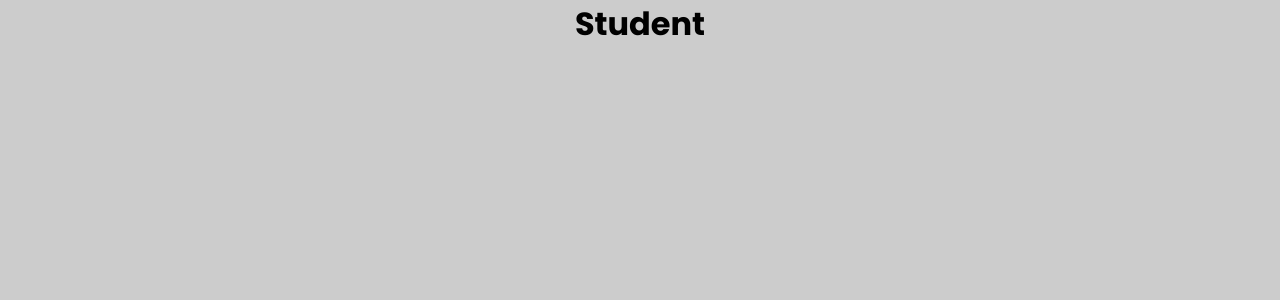
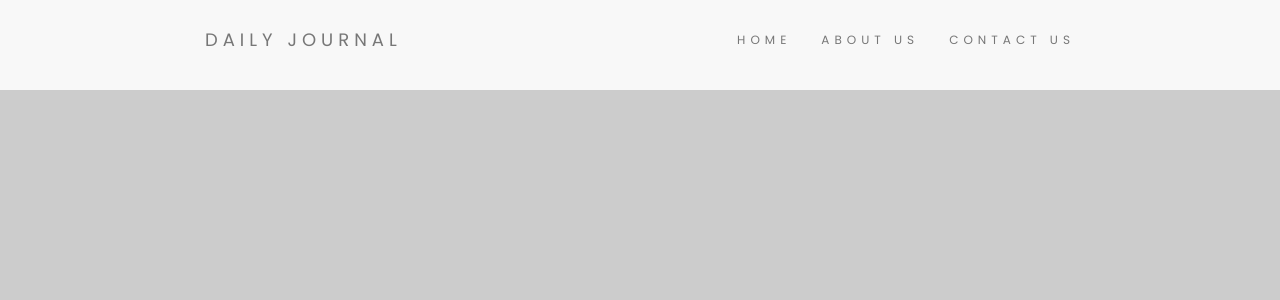
Before and after one commit to Kran891/jobportalreact, a React (Create React App) app: page /student in a window 1280 px wide. Shown: the top 300 px of the page. Built offline with nearby package versions, Linux system fonts and the light colour scheme.

Commit message:
login working now

```diff
--- a/package.json
+++ b/package.json
@@ -7,6 +7,7 @@
     "@testing-library/react": "^13.4.0",
     "@testing-library/user-event": "^13.5.0",
     "axios": "^1.4.0",
+    "bootstrap": "^5.3.1",
     "react": "^18.2.0",
     "react-dom": "^18.2.0",
     "react-router-dom": "^6.14.2",
--- a/public/index.html
+++ b/public/index.html
@@ -15,6 +15,8 @@
       user's mobile device or desktop. See https://developers.google.com/web/fundamentals/web-app-manifest/
     -->
     <link rel="manifest" href="%PUBLIC_URL%/manifest.json" />
+    <link rel="stylesheet" href="https://maxcdn.bootstrapcdn.com/bootstrap/3.3.7/css/bootstrap.min.css">
+
     <!--
       Notice the use of %PUBLIC_URL% in the tags above.
       It will be replaced with the URL of the `public` folder during the build.
--- a/src/Components/Home/UserServer.js
+++ b/src/Components/Home/UserServer.js
@@ -14,16 +14,19 @@ async function InsertUser(data,navigate){
         },
         body:JSON.stringify(data)
       }
-      ).then(async res=>await res.json())
+      ).then(async res=>{
+        if(!res.ok)
+        throw new Error("Error :",res.status)
+         return await res.json()})
       .then(async result=>{
         const {token,role,userId}=await result;
         localStorage.setItem("role",role);
         localStorage.setItem("userId",userId);
         localStorage.setItem("token",token);
 
-          if(localStorage.role==="Student")
+          if(localStorage.role==="student")
          navigate("/student/insertstudent");
-         else if(localStorage.role==="Company")
+         else if(localStorage.role==="company")
          navigate("/company/insertcompany");
 
 
@@ -48,12 +51,10 @@ async function LoginUserData(data,navigatefun){
       },
       body:JSON.stringify(data)
     }
-    ).then(async res=>{
-      if(!res.ok){
-        throw new Error("Status :",res.status);
-      }
-    })
+    ).then(async res=>await res.json())
     .then(async result=>{
+      console.log(result);
+      debugger;
       const {token,role,userId,companyId}=await result;
       localStorage.setItem("role",role);
       localStorage.setItem("userId",userId);
--- a/src/Components/Student/InsertStudent.css
+++ b/src/Components/Student/InsertStudent.css
@@ -169,6 +169,56 @@
     width: 100%;
 
   }
+  .container-fluid {
+    padding-top: 70px;
+    padding-bottom: 70px;
+}
+.navbar {
+    padding-top: 15px;
+    padding-bottom: 15px;
+    border: 0;
+    border-radius: 0;
+    margin-bottom: 0;
+    font-size: 12px;
+    letter-spacing: 5px;
+}
+.navbar-nav  li a:hover {
+    color: #1abc9c !important;
+}
+
+.footer-padding {
+	padding-bottom: 60px;
+}
+
+.footer {
+	position: absolute;
+	text-align: center;
+	bottom: 0;
+	width: 100%;
+	height: 60px;
+	background-color: #1abc9c;
+}
+.container-fluid1 {
+  padding-top: 70px;
+  padding-bottom: 70px;
+}
+.navbar1 {
+  padding-top: 15px;
+  padding-bottom: 15px;
+  border: 0;
+  border-radius: 0;
+  margin-bottom: 0;
+  font-size: 12px;
+  letter-spacing: 5px;
+}
+.navbar-nav1  li a:hover {
+  color: #1abc9c !important;
+}
+.footer p {
+	margin-top: 25px;
+	font-size: 12px;
+  color: #fff;
+}
 
 
 
--- a/src/Components/Student/Student.js
+++ b/src/Components/Student/Student.js
@@ -1,5 +1,22 @@
 import React from "react";
+import './InsertStudent.css'
 function Student(){
-    return <h1>Student</h1>
+    return (
+        <header>
+            <nav className="navbar navbar-default">
+                <div className="container">
+                    <div className="navbar-header">
+                        <p className="navbar-brand">DAILY JOURNAL</p>
+                    </div>
+                    <ul className="nav navbar-nav navbar-right">
+
+                        <li id="home"><a href="/">HOME</a></li>
+                        <li id="about"><a href="/about">ABOUT US</a></li>
+                        <li id="contact"><a href="/contact">CONTACT US</a></li>
+                    </ul>
+                </div>
+            </nav>
+        </header>
+    );
 }
 export default Student;
```
Also changed, not shown: 1 other file (tests, documents, lock files or other folders).
